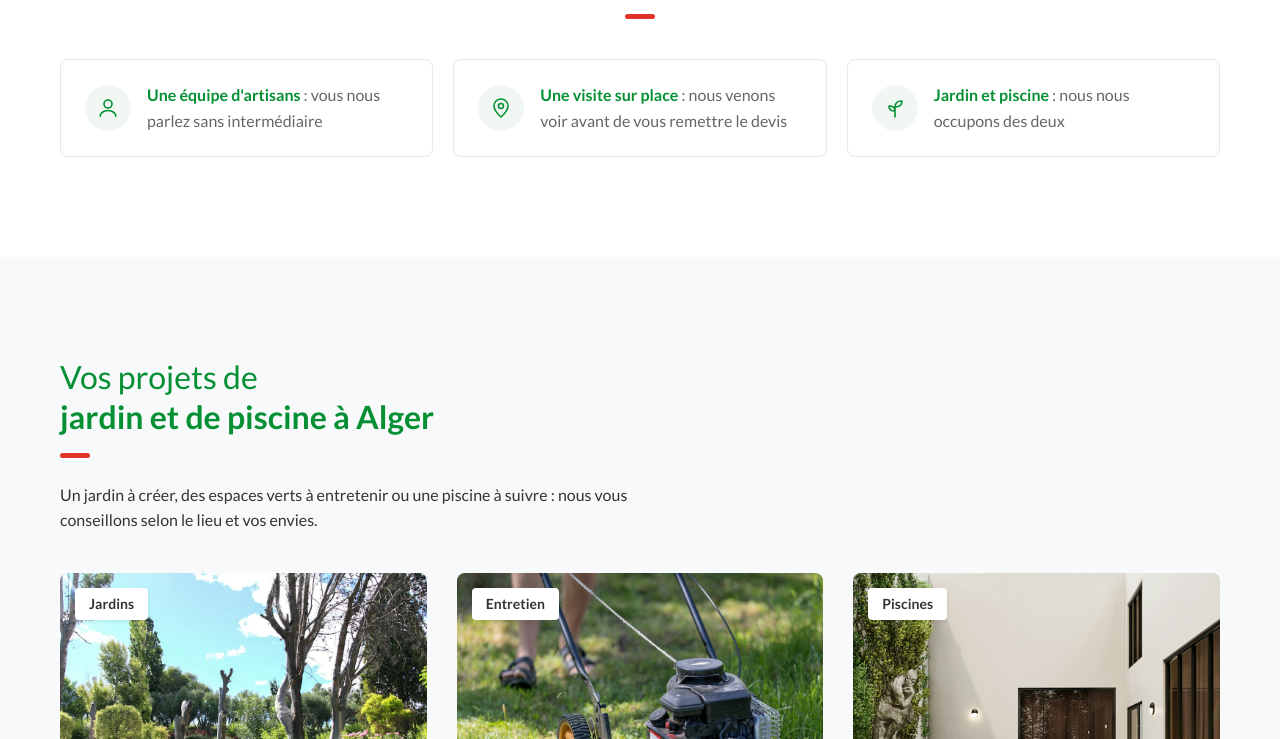
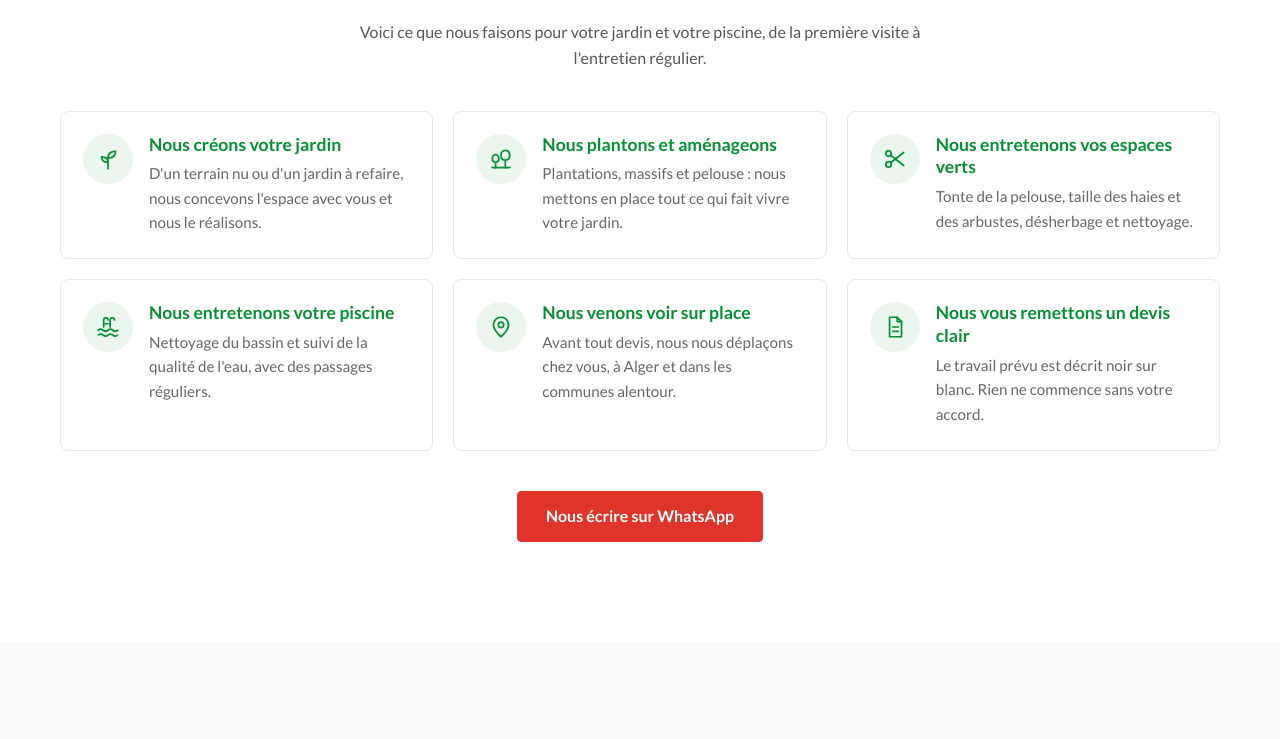
Before and after one commit to souadeso-create/paysagiste-alger, a plain HTML site: page index.html in a window 1280 px wide. Shown: the part 801-1540 px from the top of the page. Drawn offline with Linux system fonts and the light colour scheme.

Commit message:
Bloc « Pourquoi faire appel à nous » : ce que nous faisons
Co-Authored-By: Claude Fable 5.2 <noreply@anthropic.com>

```diff
--- a/index.html
+++ b/index.html
@@ -25,7 +25,7 @@
  "additionalType": "https://schema.org/HomeAndConstructionBusiness",
  "@id": "https://souadeso-create.github.io/paysagiste-alger/#entreprise",
  "name": "Nacer Ait Aissi — Jardins et piscines",
- "description": "Équipe d'artisans en aménagement d'espaces verts : création et aménagement de jardins, entretien d'espaces verts, entretien de piscines à Alger et dans les communes alentour.",
+ "description": "Paysagiste à Alger, basé à Chéraga : création et aménagement de jardins, entretien d'espaces verts, entretien de piscines à Alger et dans les communes alentour.",
  "url": "https://souadeso-create.github.io/paysagiste-alger/",
  "telephone": "+213773232101",
  "image": "https://souadeso-create.github.io/paysagiste-alger/images/banniere.jpg",
@@ -220,10 +220,14 @@
   .centre { text-align: center; }
 
   /* Pourquoi */
-  .atouts { display: grid; gap: 20px; }
-  .atout { display: flex; align-items: center; gap: 16px; background: #fff; border: 1px solid #e6e8eb; border-radius: 8px; padding: 22px 24px; color: #666; }
-  .atout strong { color: var(--vert); font-weight: 700; }
-  .atout svg { width: 46px; height: 46px; padding: 11px; border-radius: 50%; background: #f1f8f3; color: var(--vert); }
+  .intro.centre { margin: -12px auto 40px; max-width: 620px; color: #555; }
+  .atouts { display: grid; gap: 16px; }
+  .atout { display: flex; align-items: flex-start; gap: 16px; background: #fff; border: 1px solid #e6e8eb; border-radius: 8px; padding: 22px 22px 24px; transition: border-color .2s, box-shadow .2s, transform .2s; }
+  .atout:hover { border-color: #b9dcc4; box-shadow: 0 6px 18px rgba(5, 144, 51, .1); transform: translateY(-2px); }
+  .atout svg { width: 50px; height: 50px; padding: 12px; border-radius: 50%; background: #eaf6ee; color: var(--vert); }
+  .atout h3 { font-size: 17.6px; font-weight: 700; color: var(--vert); line-height: 1.3; }
+  .atout p { margin-top: 5px; font-size: 15.2px; color: #666; }
+  .suite { margin-top: 40px; }
 
   /* Prestations */
   .prestations { display: grid; gap: 40px 30px; }
@@ -304,7 +308,7 @@
     .entete .bouton { padding: 12px 24px; font-size: 15.2px; }
     .section { padding: 100px 0; }
     .banniere + .section { padding-top: 120px; }
-    .atouts { grid-template-columns: repeat(3, 1fr); }
+    .atouts { grid-template-columns: repeat(2, 1fr); gap: 20px; }
     .prestations { grid-template-columns: 1fr 1fr; }
     .vignette { aspect-ratio: 9 / 8; }
     .galerie { grid-template-columns: repeat(4, 1fr); }
@@ -319,6 +323,7 @@
   }
   @media (min-width: 1000px) {
     .prestations { grid-template-columns: repeat(3, 1fr); }
+    .atouts { grid-template-columns: repeat(3, 1fr); }
     .banniere { padding-top: 100px; }
     .pastilles { margin-top: 60px; }
   }
@@ -363,7 +368,7 @@
   <div class="banniere">
     <div class="cadre">
       <h1><span>Paysagiste à Alger</span><span>jardins et piscines</span></h1>
-      <p class="chapeau">Basés à Chéraga, nous sommes une équipe d'artisans en aménagement d'espaces verts. Nous nous occupons de la <strong>création de jardins</strong>, de l'<strong>entretien d'espaces verts</strong> et de l'<strong>entretien de piscines</strong>, à Alger et dans toutes les communes alentour.</p>
+      <p class="chapeau">Basés à Chéraga, nous nous occupons de la <strong>création de jardins</strong>, de l'<strong>entretien d'espaces verts</strong> et de l'<strong>entretien de piscines</strong>, à Alger et dans toutes les communes alentour.</p>
       <div class="actions">
         <a class="bouton bouton-grand" href="https://wa.me/213773232101?text=Bonjour%2C%20je%20souhaite%20un%20devis." rel="noopener">Devis sur WhatsApp</a>
         <a class="bouton bouton-grand" href="tel:+213773232101">Appeler le +213 773 23 21 01</a>
@@ -376,23 +381,37 @@
     </div>
   </div>
 
-  <section class="section">
+  <section class="section" id="pourquoi">
     <div class="cadre">
-      <h2 class="titre">Pourquoi faire appel à<br><strong>notre équipe</strong> ?</h2>
+      <h2 class="titre">Pourquoi faire appel<br><strong>à nous</strong> ?</h2>
+      <p class="intro centre">Voici ce que nous faisons pour votre jardin et votre piscine, de la première visite à l'entretien régulier.</p>
       <div class="atouts">
         <div class="atout">
-          <svg viewBox="0 0 24 24" fill="none" stroke="currentColor" stroke-width="1.600" stroke-linecap="round" stroke-linejoin="round" aria-hidden="true"><circle cx="12" cy="8" r="4"/><path d="M4 21c0-4 3.600-6.500 8-6.500s8 2.500 8 6.500"/></svg>
-          <span><strong>Une équipe d'artisans</strong> : vous nous parlez sans intermédiaire</span>
+          <svg viewBox="0 0 24 24" fill="none" stroke="currentColor" stroke-width="1.600" stroke-linecap="round" stroke-linejoin="round" aria-hidden="true"><path d="M12 21V11M12 11c0-4 3-6 7-6 0 4-3 6-7 6zM12 15c0-3-2-5-6-5 0 3 2 5 6 5z"/></svg>
+          <div><h3>Nous créons votre jardin</h3><p>D'un terrain nu ou d'un jardin à refaire, nous concevons l'espace avec vous et nous le réalisons.</p></div>
+        </div>
+        <div class="atout">
+          <svg viewBox="0 0 24 24" fill="none" stroke="currentColor" stroke-width="1.600" stroke-linecap="round" stroke-linejoin="round" aria-hidden="true"><path d="M3 20h18"/><path d="M7 20v-5M7 15c-2 0-3-1.500-3-3.500S5.500 8 7 8s3 1.500 3 3.500S9 15 7 15z"/><path d="M16 20v-7M16 13c-2.500 0-4-2-4-4.500S13.500 4 16 4s4 2 4 4.500-1.500 4.500-4 4.500z"/></svg>
+          <div><h3>Nous plantons et aménageons</h3><p>Plantations, massifs et pelouse : nous mettons en place tout ce qui fait vivre votre jardin.</p></div>
+        </div>
+        <div class="atout">
+          <svg viewBox="0 0 24 24" fill="none" stroke="currentColor" stroke-width="1.600" stroke-linecap="round" stroke-linejoin="round" aria-hidden="true"><circle cx="6" cy="7" r="2.500"/><circle cx="6" cy="17" r="2.500"/><path d="M8 8.500L20 18M8 15.500L20 6"/></svg>
+          <div><h3>Nous entretenons vos espaces verts</h3><p>Tonte de la pelouse, taille des haies et des arbustes, désherbage et nettoyage.</p></div>
+        </div>
+        <div class="atout">
+          <svg viewBox="0 0 24 24" fill="none" stroke="currentColor" stroke-width="1.600" stroke-linecap="round" stroke-linejoin="round" aria-hidden="true"><path d="M3 15c1.500-1.300 3-1.300 4.500 0s3 1.300 4.500 0 3-1.300 4.500 0 3 1.300 4.500 0"/><path d="M3 19.500c1.500-1.300 3-1.300 4.500 0s3 1.300 4.500 0 3-1.300 4.500 0 3 1.300 4.500 0"/><path d="M8 12V5.500a2 2 0 0 1 4 0M14 12V5.500a2 2 0 0 1 4 0M8 9h6"/></svg>
+          <div><h3>Nous entretenons votre piscine</h3><p>Nettoyage du bassin et suivi de la qualité de l'eau, avec des passages réguliers.</p></div>
         </div>
         <div class="atout">
           <svg viewBox="0 0 24 24" fill="none" stroke="currentColor" stroke-width="1.600" stroke-linecap="round" stroke-linejoin="round" aria-hidden="true"><path d="M12 21s-7-6.200-7-11a7 7 0 0 1 14 0c0 4.800-7 11-7 11z"/><circle cx="12" cy="10" r="2.500"/></svg>
-          <span><strong>Une visite sur place</strong> : nous venons voir avant de vous remettre le devis</span>
+          <div><h3>Nous venons voir sur place</h3><p>Avant tout devis, nous nous déplaçons chez vous, à Alger et dans les communes alentour.</p></div>
         </div>
         <div class="atout">
-          <svg viewBox="0 0 24 24" fill="none" stroke="currentColor" stroke-width="1.600" stroke-linecap="round" stroke-linejoin="round" aria-hidden="true"><path d="M12 21V11M12 11c0-4 3-6 7-6 0 4-3 6-7 6zM12 15c0-3-2-5-6-5 0 3 2 5 6 5z"/></svg>
-          <span><strong>Jardin et piscine</strong> : nous nous occupons des deux</span>
+          <svg viewBox="0 0 24 24" fill="none" stroke="currentColor" stroke-width="1.600" stroke-linecap="round" stroke-linejoin="round" aria-hidden="true"><path d="M7 3h7l4 4v14H7z"/><path d="M14 3v4h4M10 12h5M10 16h5"/></svg>
+          <div><h3>Nous vous remettons un devis clair</h3><p>Le travail prévu est décrit noir sur blanc. Rien ne commence sans votre accord.</p></div>
         </div>
       </div>
+      <p class="centre suite"><a class="bouton bouton-grand" href="https://wa.me/213773232101?text=Bonjour%2C%20je%20souhaite%20un%20devis." rel="noopener">Nous écrire sur WhatsApp</a></p>
     </div>
   </section>
 
@@ -556,7 +575,7 @@
         <small>Jardins · Piscines</small>
       </span>
     </div>
-    <p>Paysagiste à Alger · Une équipe d'artisans en aménagement d'espaces verts</p>
+    <p>Paysagiste à Alger · Aménagement d'espaces verts et entretien de piscines</p>
     <p>Chéraga · De 8 h à 20 h</p>
     <p><a href="tel:+213773232101">+213 773 23 21 01</a></p>
     <p class="mention">Photos d'illustration.</p>
```
